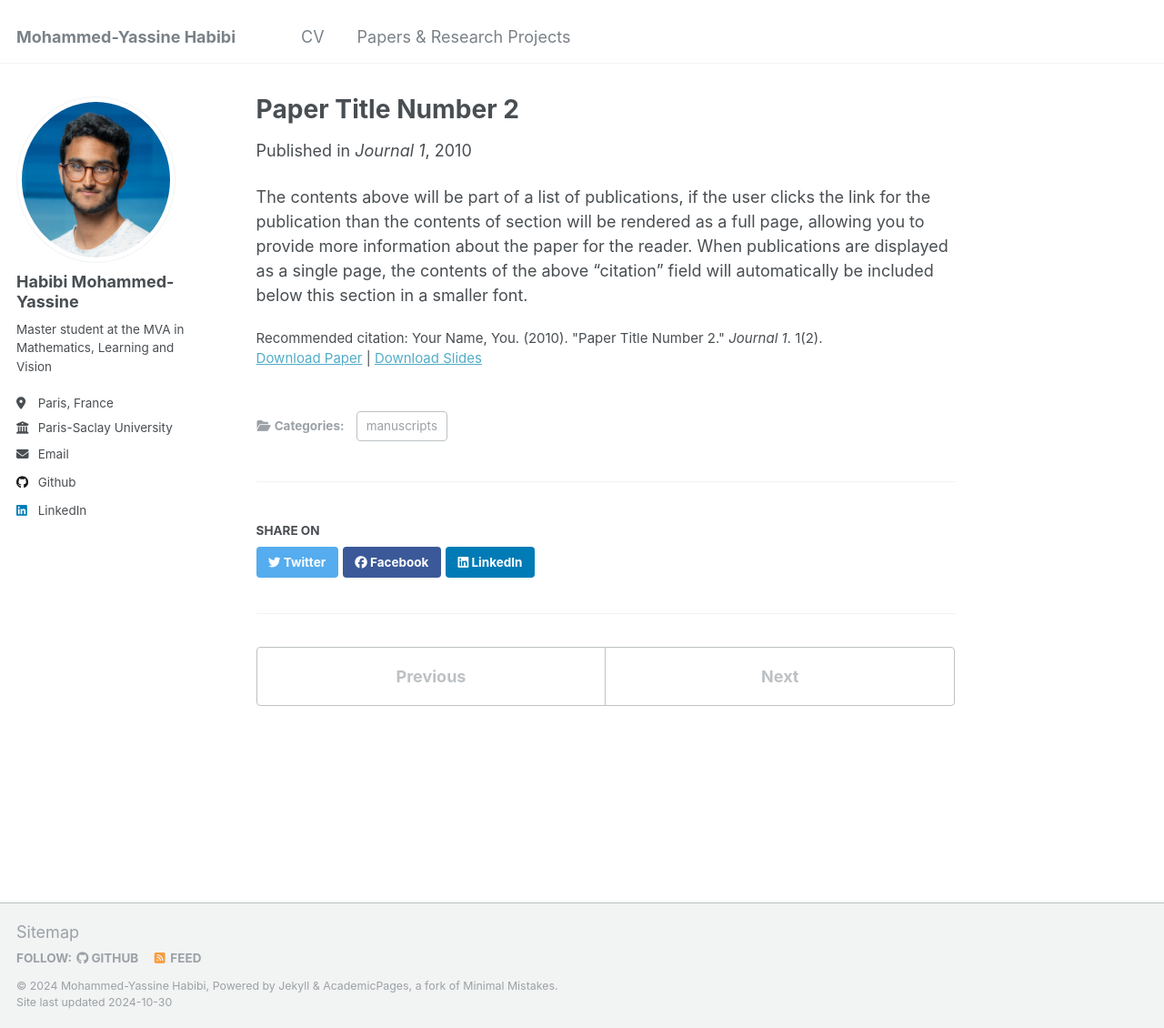
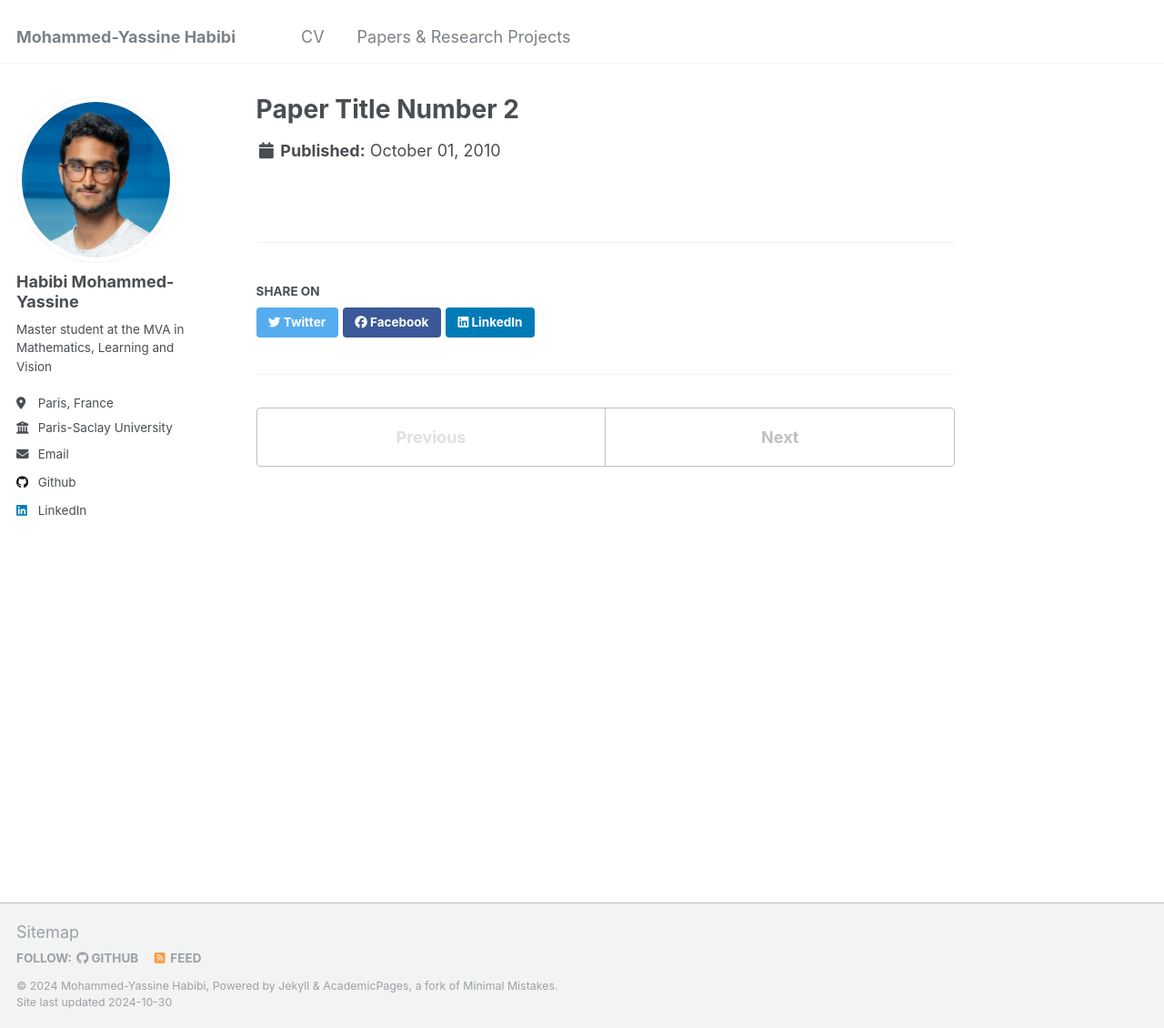
Before and after one commit to mohammed-yassinehabibi/mohammed-yassinehabibi.github.io, a Jekyll site: the page built from _publications/2010-10-01-paper-title-number-2.md, in a window 1280 px wide and 1130 px high. Shown: the whole window at 91% size. Built offline with Jekyll 4.4.1, drawn with Linux system fonts in a browser that asks for light colours.

```diff
--- a/_publications/2010-10-01-paper-title-number-2.md
+++ b/_publications/2010-10-01-paper-title-number-2.md
@@ -1,14 +1,12 @@
 ---
-title: "Paper Title Number 2"
-collection: publications
-category: manuscripts
-permalink: /publication/2010-10-01-paper-title-number-2
-excerpt: 'This paper is about the number 2. The number 3 is left for future work.'
-date: 2010-10-01
-venue: 'Journal 1'
-slidesurl: 'http://academicpages.github.io/files/slides2.pdf'
-paperurl: 'http://academicpages.github.io/files/paper2.pdf'
-citation: 'Your Name, You. (2010). &quot;Paper Title Number 2.&quot; <i>Journal 1</i>. 1(2).'
+#title: "Paper Title Number 2"
+#collection: publications
+#category: manuscripts
+#permalink: /publication/2010-10-01-paper-title-number-2
+#excerpt: 'This paper is about the number 2. The number 3 is left for future work.'
+#date: 2010-10-01
+#venue: 'Journal 1'
+#slidesurl: 'http://academicpages.github.io/files/slides2.pdf'
+#paperurl: 'http://academicpages.github.io/files/paper2.pdf'
+#citation: 'Your Name, You. (2010). &quot;Paper Title Number 2.&quot; <i>Journal 1</i>. 1(2).'
 ---
-
-The contents above will be part of a list of publications, if the user clicks the link for the publication than the contents of section will be rendered as a full page, allowing you to provide more information about the paper for the reader. When publications are displayed as a single page, the contents of the above "citation" field will automatically be included below this section in a smaller font.
--- a/_publications/2015-10-01-paper-title-number-3.md
+++ /dev/null
@@ -1,14 +0,0 @@
----
-title: "Paper Title Number 3"
-collection: publications
-category: manuscripts
-permalink: /publication/2015-10-01-paper-title-number-3
-excerpt: 'This paper is about the number 3. The number 4 is left for future work.'
-date: 2015-10-01
-venue: 'Journal 1'
-slidesurl: 'http://academicpages.github.io/files/slides3.pdf'
-paperurl: 'http://academicpages.github.io/files/paper3.pdf'
-citation: 'Your Name, You. (2015). &quot;Paper Title Number 3.&quot; <i>Journal 1</i>. 1(3).'
----
-
-The contents above will be part of a list of publications, if the user clicks the link for the publication than the contents of section will be rendered as a full page, allowing you to provide more information about the paper for the reader. When publications are displayed as a single page, the contents of the above "citation" field will automatically be included below this section in a smaller font.
```
Also changed, not shown: _publications/2024-02-17-paper-title-number-4.md (+9 -11 lines), _publications/2024-03-01-research_project_weather_prediction.md (added, +9 -0 lines), _publications/2024-07-20-IICD_research_internship.md (renamed from _publications/2009-10-01-paper-title-number-1.md, +1 -0 lines), 2 other files.
